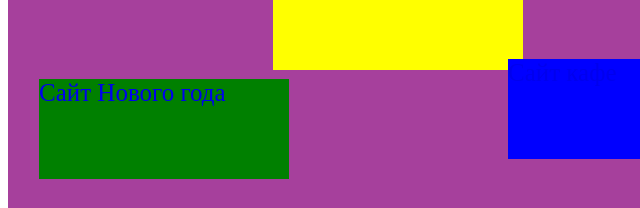
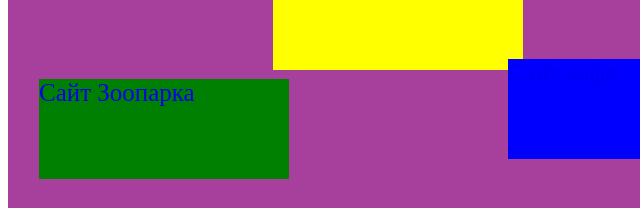
Before and after one commit to kruzser/Misha_portfolio, a plain HTML site: page index.html in a window 1280 px wide. Shown: the part 1666-1874 px from the top of the page, 0-640 px from the left. Drawn offline with Linux system fonts and the light colour scheme.

Commit message:
Update index.html

```diff
--- a/index.html
+++ b/index.html
@@ -24,7 +24,7 @@
               <div class="red"><a href="https://kruzser.github.io/Zooshop-Misha/">Сайт зоомагазина</a></div>
               <div class="orange"><a href="https://kruzser.github.io/Laigyshka-Mishi/">Сайт аттракцион парка</a></div>
               <div class="yellow"><a href="https://kruzser.github.io/PVZ-Misha-fool/">Сайт игры</a></div>
-              <div class="green"><a href="https://kruzser.github.io/NG_Shershnev/">Сайт Нового года</a></div>
+              <div class="green"><a href="https://kruzser.github.io/zoo_Misha/">Сайт Зоопарка</a></div>
               <div class="blue"><a href="https://kruzser.github.io/Geometry-dash/">Сайт кафе</a></div>
             </div>
             <div class="KONTAKT">
```
